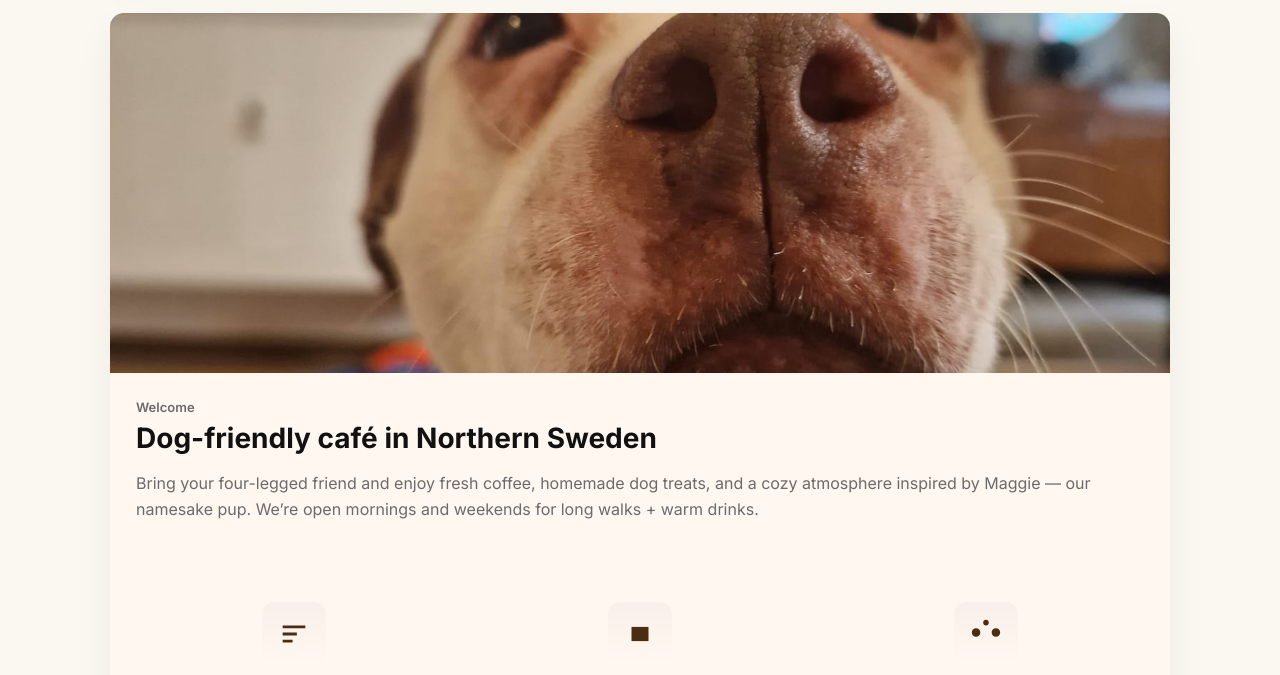
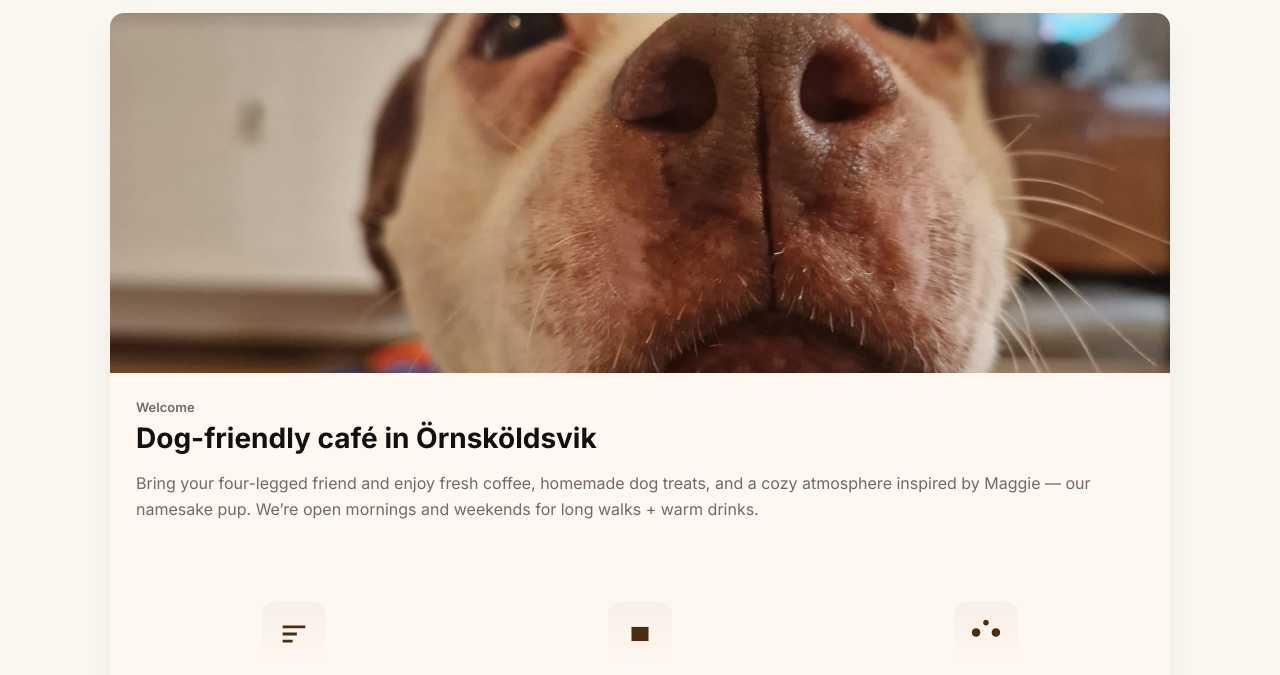
Before and after one commit to Eltonsean69x/Maggies-Cafe, a plain HTML site: page index.html in a window 1280 px wide. Shown: the part 113-788 px from the top of the page. Drawn offline with nearby package versions, Linux system fonts and the light colour scheme.

Commit message:
Update index.html

```diff
--- a/index.html
+++ b/index.html
@@ -92,7 +92,7 @@
           </div>
           <div class="hero-copy">
             <div class="eyebrow">Welcome</div>
-            <h2 class="hugeline">Dog-friendly café in Northern Sweden</h2>
+            <h2 class="hugeline">Dog-friendly café in Örnsköldsvik</h2>
             <p class="lead">Bring your four-legged friend and enjoy fresh coffee, homemade dog treats, and a cozy atmosphere inspired by Maggie — our namesake pup. We’re open mornings and weekends for long walks + warm drinks.</p>
           </div>
 
```
